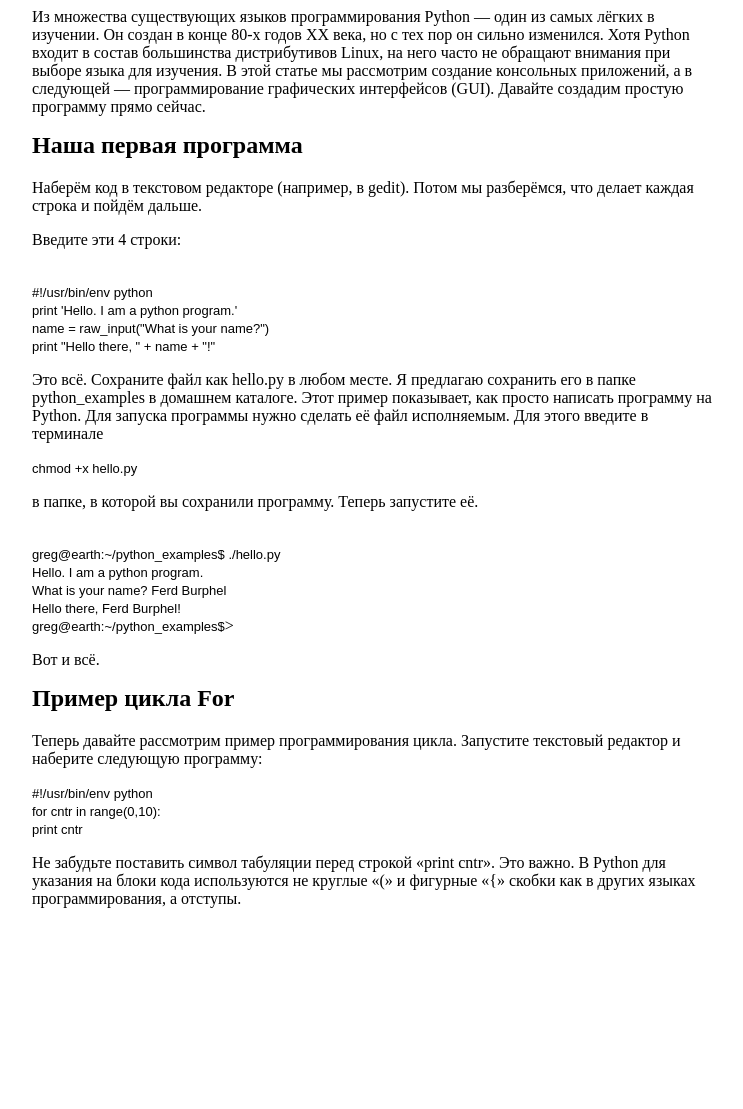
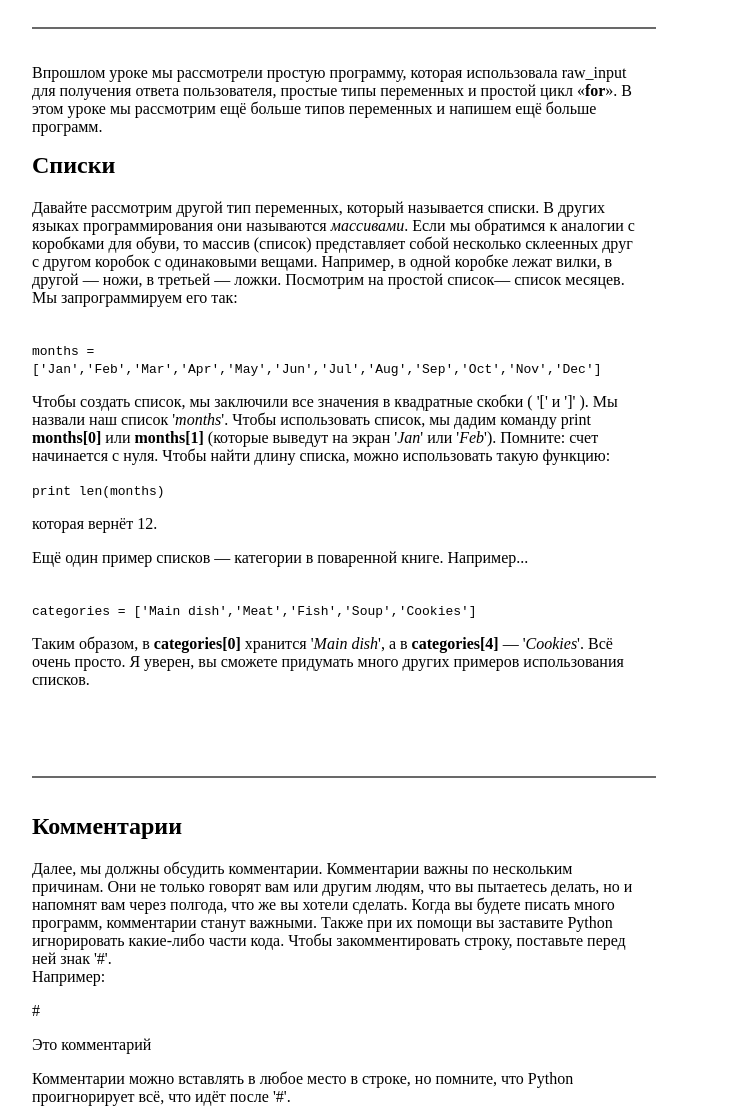
Before and after one commit to VLADSHUMEIKA/VladShumeiko, a plain HTML site: page homework_№1/Программа на Python - часть 2/Index.html in a window 1280 px wide. Shown: the part 300-1409 px from the top of the page, without its empty margins (16-759 px from the left). Before the commit the page ends 1224 px from the top, so only its background shows below. Drawn offline with Linux system fonts and the light colour scheme.

Commit message:
commit -m "task 1.2"

```diff
--- a/homework_№1/Программа на Python - часть 2/Index.html
+++ b/homework_№1/Программа на Python - часть 2/Index.html
@@ -20,9 +20,22 @@
             margin-left: 40px;
         }
         .width {
-            width: 180mm;
+            width: 160mm;
         }
         p {
+            margin-left: 40px;
+        }
+        hr {
+            margin-left: 40px;
+            margin-top: 35px;
+            margin-bottom: 35px;
+            border: none;
+            background-color: dimgray;
+            color: gray;
+            height: 2px;
+            width: 165mm;
+        }
+        code {
             margin-left: 40px;
         }
     </style>
@@ -40,62 +53,52 @@
         <li><u>Списки</u></li>
         <li><u>Комментарии</u></li>
     </ul>
-
-
-
-
-
-
-
-
-
-
-
-
-
-
-
-
-
-
-    <p class = "width">Из множества существующих языков программирования Python — один из самых лёгких в изучении.
-        Он создан в конце 80-х годов XX века, но с тех пор он сильно изменился. Хотя Python входит в
-        состав большинства дистрибутивов Linux, на него часто не обращают внимания при выборе языка
-        для изучения. В этой статье мы рассмотрим создание консольных приложений, а в следующей —
-        программирование графических интерфейсов (GUI). Давайте создадим простую программу прямо
-        сейчас.</p>
-    <h2>Наша первая программа</h2>
-    <p class = "width"> Наберём код в текстовом редакторе (например, в gedit). Потом мы разберёмся, что делает каждая
-        строка и пойдём дальше.</p>
-    <p>Введите эти 4 строки:<br>
-    <br></p>
-    <p><font size = "2" face= "Arial">
-        #!/usr/bin/env python<br>
-        print 'Hello. I am a python program.'<br>
-        name = raw_input("What is your name?")<br>
-        print "Hello there, " + name + "!"</font></p>
-    <p class = "width">Это всё. Сохраните файл как hello.py в любом месте. Я предлагаю сохранить его в папке
-        python_examples в домашнем каталоге. Этот пример показывает, как просто написать программу на
-        Python. Для запуска программы нужно сделать её файл исполняемым. Для этого введите в терминале</p>
-    <p><font size = "2" face= "Arial">chmod +x hello.py</font></p>
-    <p>в папке, в которой вы сохранили программу. Теперь запустите её.<br>
-    <br></p>
-    <p><font size = "2" face = "Arial">
-        greg@earth:~/python_examples$ ./hello.py<br>
-        Hello. I am a python program.<br>
-        What is your name? Ferd Burphel<br>
-        Hello there, Ferd Burphel!<br>
-        greg@earth:~/python_examples$</font>></p>
-    <p>Вот и всё.</p>
-    <h2>Пример цикла For</h2>
-    <p class = "width">Теперь давайте рассмотрим пример программирования цикла. Запустите текстовый редактор и
-        наберите следующую программу:</p>
-    <p><font size = "2" face = "Arial">
-        #!/usr/bin/env python<br>
-        for cntr in range(0,10):<br>
-        print cntr</font></p>
-    <p class = "width">Не забудьте поставить символ табуляции перед строкой «print cntr». Это важно. В Python для
-       указания на блоки кода используются не круглые «(» и фигурные «{» скобки как в других языках
-       программирования, а отступы.</p>
+    <hr align="left">
+    <p class = "width">Впрошлом уроке мы рассмотрели простую программу, которая использовала raw_input
+        для получения ответа пользователя, простые типы переменных и простой цикл «<b>for</b>». В
+        этом уроке мы рассмотрим ещё больше типов переменных и напишем ещё больше
+        программ.</p>
+    <h2>Списки</h2>
+    <p class = "width">Давайте рассмотрим другой тип переменных, который называется списки. В других
+        языках программирования они называются <i>массивами</i>. Если мы обратимся к аналогии с
+        коробками для обуви, то массив (список) представляет собой несколько склеенных друг с
+        другом коробок с одинаковыми вещами. Например, в одной коробке лежат вилки, в
+        другой — ножи, в третьей — ложки. Посмотрим на простой список— список месяцев. Мы
+        запрограммируем его так:</p>
+        <br>
+    <code>months = </code>
+    <br>
+    <code>['Jan','Feb','Mar','Apr','May','Jun','Jul','Aug','Sep','Oct','Nov','Dec']</code>
+    <p class = "width">Чтобы создать список, мы заключили все значения в квадратные скобки ( '[' и ']' ). Мы
+        назвали наш список '<i>months</i>'. Чтобы использовать список, мы дадим команду print
+        <b>months[0]</b> или <b>months[1]</b> (которые выведут на экран '<i>Jan</i>' или '<i>Feb</i>').
+        Помните: счет начинается с нуля. Чтобы найти длину списка, можно использовать такую функцию:</p>
+    <code>print len(months)</code>
+    <p class = "width">которая вернёт 12.</p>
+    <p class = "width">Ещё один пример списков — категории в поваренной книге. Например...</p>
+    <br>
+    <code>categories = ['Main dish','Meat','Fish','Soup','Cookies']</code>
+    <p class = "width">Таким образом, в <b>categories[0]</b> хранится '<i>Main dish</i>', а в
+        <b>categories[4]</b> — '<i>Cookies</i>'. Всё очень просто. Я уверен, вы сможете придумать много
+        других примеров использования списков.</p>
+    <br>
+    <br>
+    <hr align="left">
+    <h2>Комментарии</h2>
+    <p class = "width">Далее, мы должны обсудить комментарии. Комментарии важны по нескольким причинам.
+        Они не только говорят вам или другим людям, что вы пытаетесь делать, но и напомнят
+        вам через полгода, что же вы хотели сделать. Когда вы будете писать много программ,
+        комментарии станут важными. Также при их помощи вы заставите Python игнорировать
+        какие-либо части кода. Чтобы закомментировать строку, поставьте перед ней знак '#'.<br>
+        Например:</p>
+    <p class = "width">#</p>
+    <p class = "width">Это комментарий</p>
+    <p class = "width">Комментарии можно вставлять в любое место в строке, но помните, что Python
+        проигнорирует всё, что идёт после '#'.</p>
+    <br>
+    <br>
+    <br>
+    <br>
+    <br>
 </body>
 </html>
```
